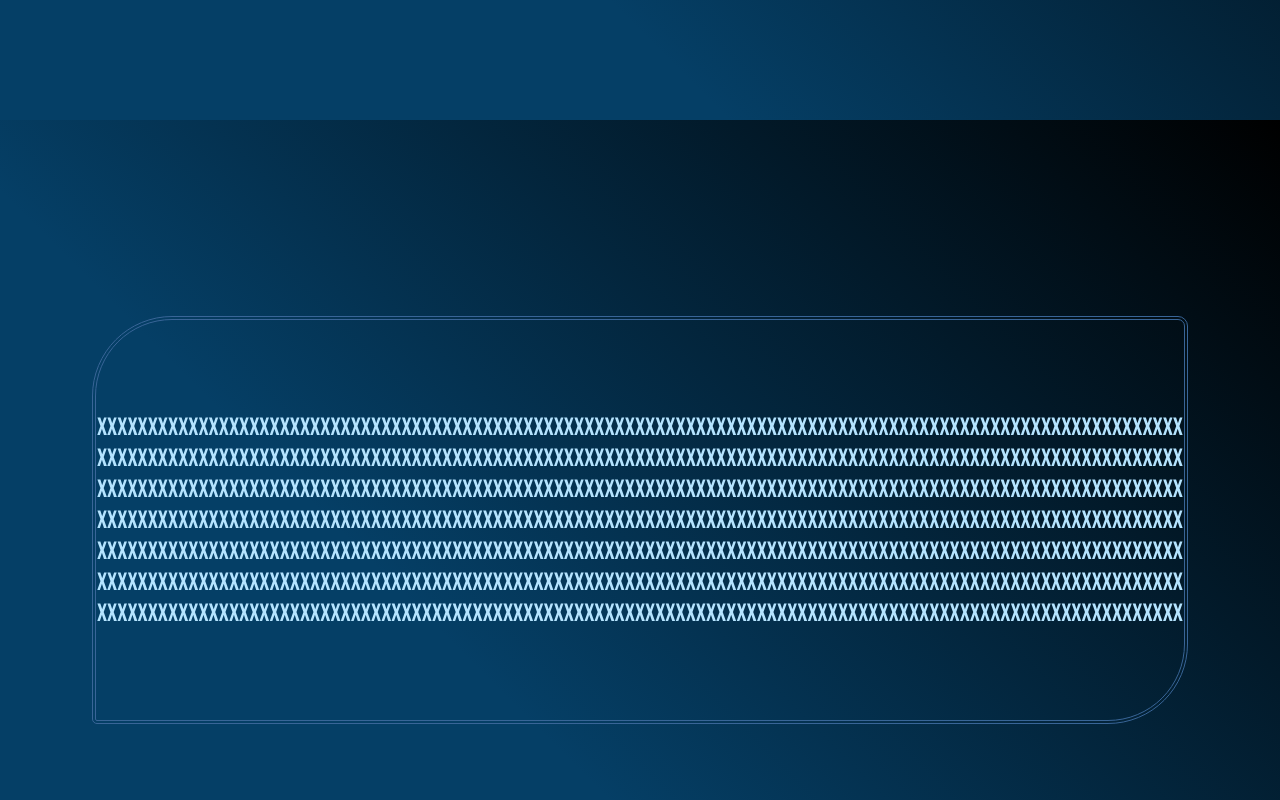
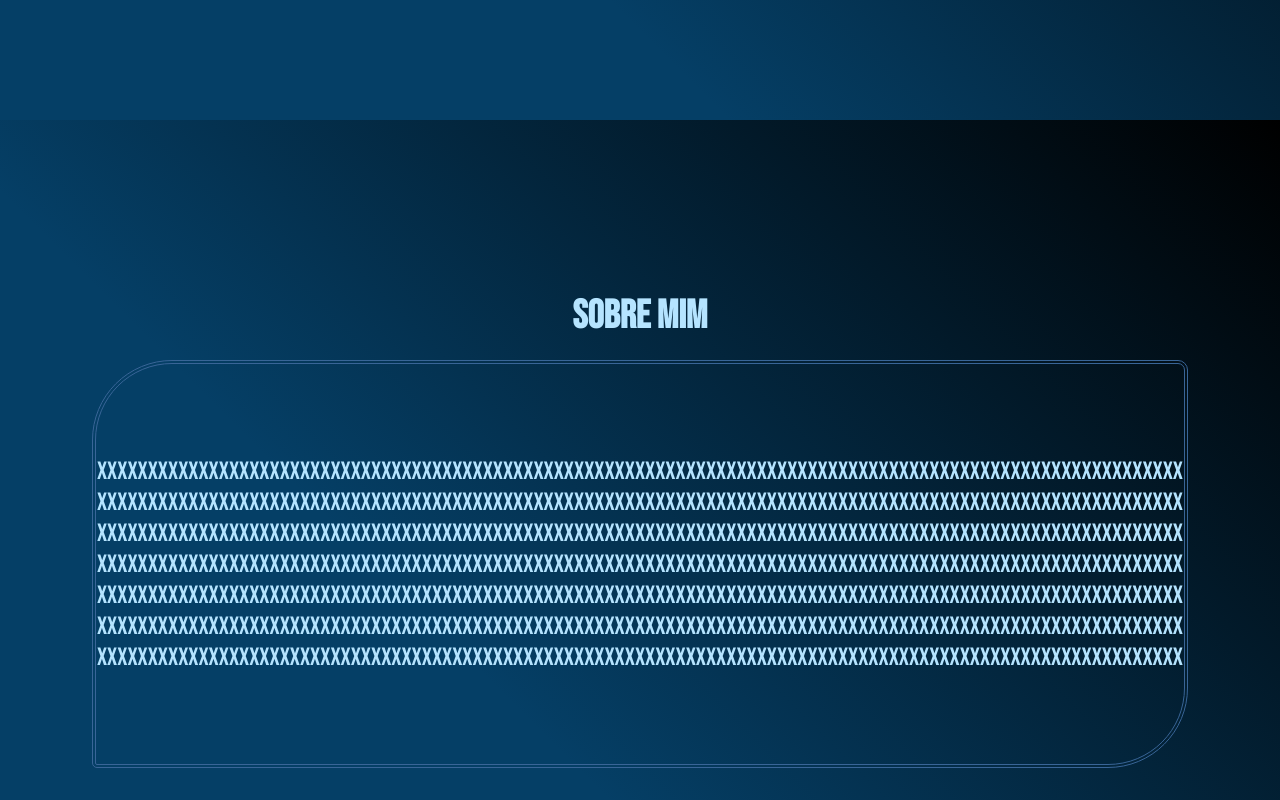
Before and after one commit to William010101/Portf-lio, a plain HTML site: page index.html in a window 1280 px wide. Shown: the part 680-1480 px from the top of the page. Drawn offline with nearby package versions, Linux system fonts and the light colour scheme; a web font is replaced by a local one.

Commit message:
Add files via upload

```diff
--- a/index.html
+++ b/index.html
@@ -43,8 +43,8 @@
                 <img src="foto.png" alt="">
             </div>
         </section>
-        <section class="sobremim" >
-
+        <section class="sobremim">
+            <h1 class="sm">Sobre mim</h1>
             <div class="text" data-aos="zoom-in">
                 xxxxxxxxxxxxxxxxxxxxxxxxxxxxxxxxxxxxxxxxxxxxxxxxxxxxxxxxxxxxxxxxxxxxxxxxxxxxxxxxxxxxxxxxxxxxxxxxxxxxxxxxxxx<br>
                 xxxxxxxxxxxxxxxxxxxxxxxxxxxxxxxxxxxxxxxxxxxxxxxxxxxxxxxxxxxxxxxxxxxxxxxxxxxxxxxxxxxxxxxxxxxxxxxxxxxxxxxxxxx<br>
@@ -59,6 +59,7 @@
 
         <section class="projeto">
 
+
         </section>
     </main>
     <script src="https://unpkg.com/aos@next/dist/aos.js"></script> <!--animação da sessão sobre mim-->
--- a/style.css
+++ b/style.css
@@ -135,6 +135,7 @@ a {
     height: 100vh;
     text-align: center;
     display: flex;
+    flex-direction: column;
     align-items: center;
     justify-content:center;
 }
@@ -151,6 +152,7 @@ a {
     color: rgb(181, 228, 255);
     border: 4px double rgb(57, 101, 151);
     border-radius: 80px 10px 80px 5px;
+    font-family: 'Bebas Neue';
 
 }
 
@@ -158,3 +160,10 @@ a {
     width: 100%;
     height: 100vh;
  }
+
+ .sm{
+    font-size: 40px;
+    color: rgb(181, 228, 255);
+    font-family: 'Bebas Neue';
+    padding: 20px;
+ }
```
